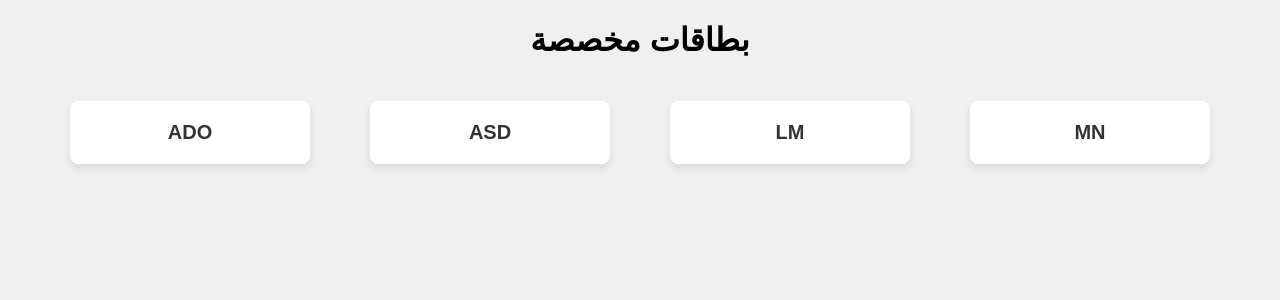
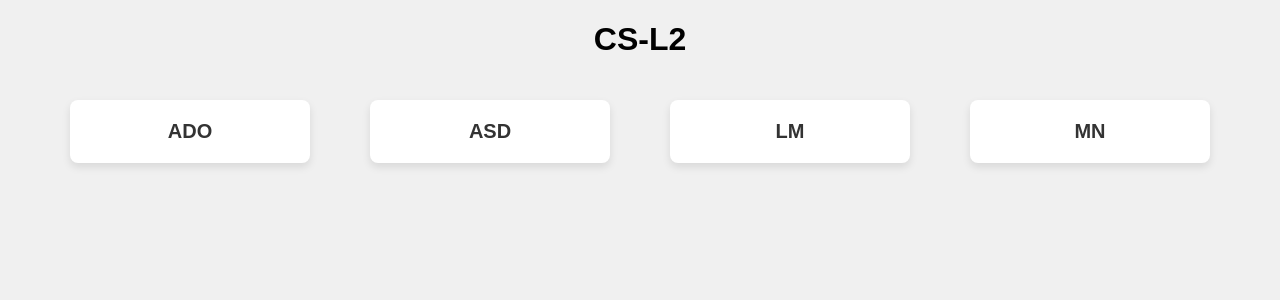
Before and after one commit to Lias-e/CSL2, a Jekyll site: the page index.html, which Jekyll copies as it is, in a window 1280 px wide. Shown: the top 300 px of the page. Built offline with Jekyll 4.4.1, drawn with Linux system fonts in a browser that asks for light colours.

Commit message:
Update index.html

```diff
--- a/index.html
+++ b/index.html
@@ -40,7 +40,7 @@
 </head>
 <body>
 
-    <h1>بطاقات مخصصة</h1>
+    <h1>CS-L2</h1>
     <div class="container">
         <div class="card">
             <a href="ado.html">ADO</a>
```
